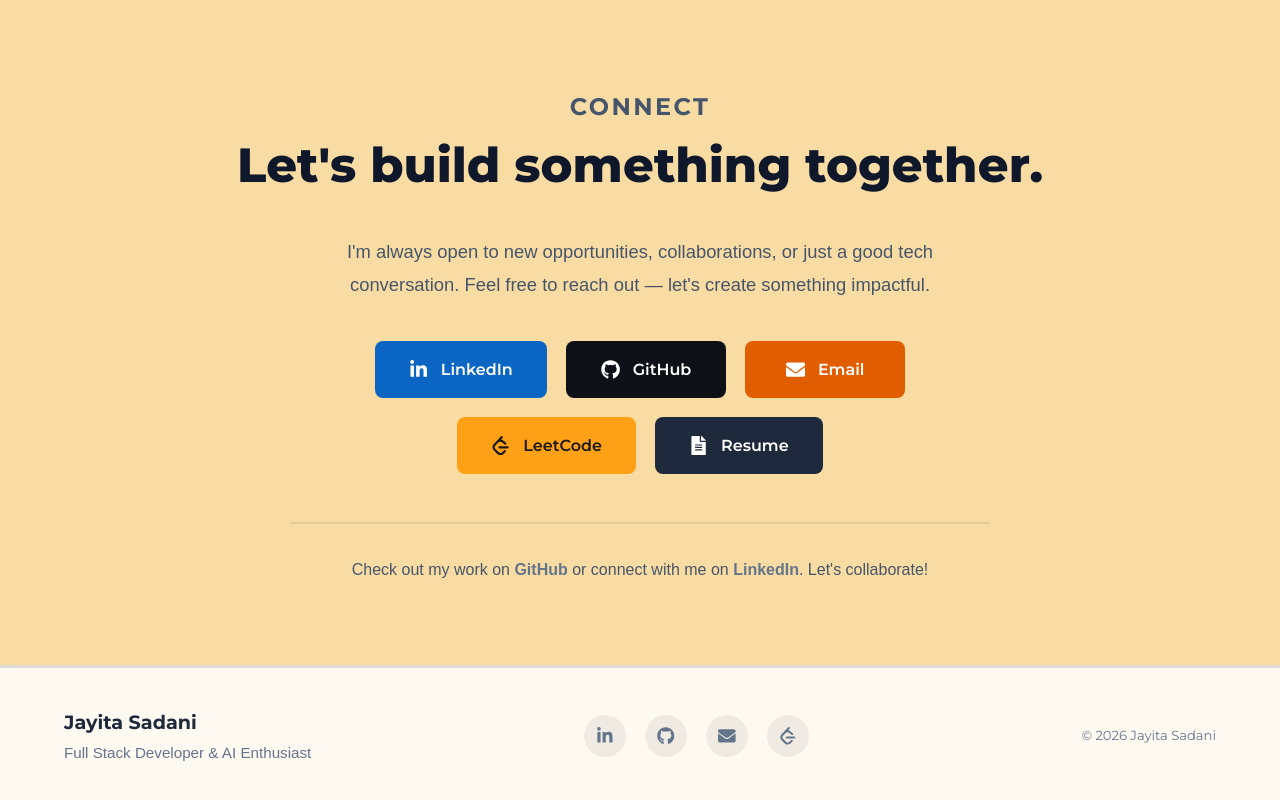
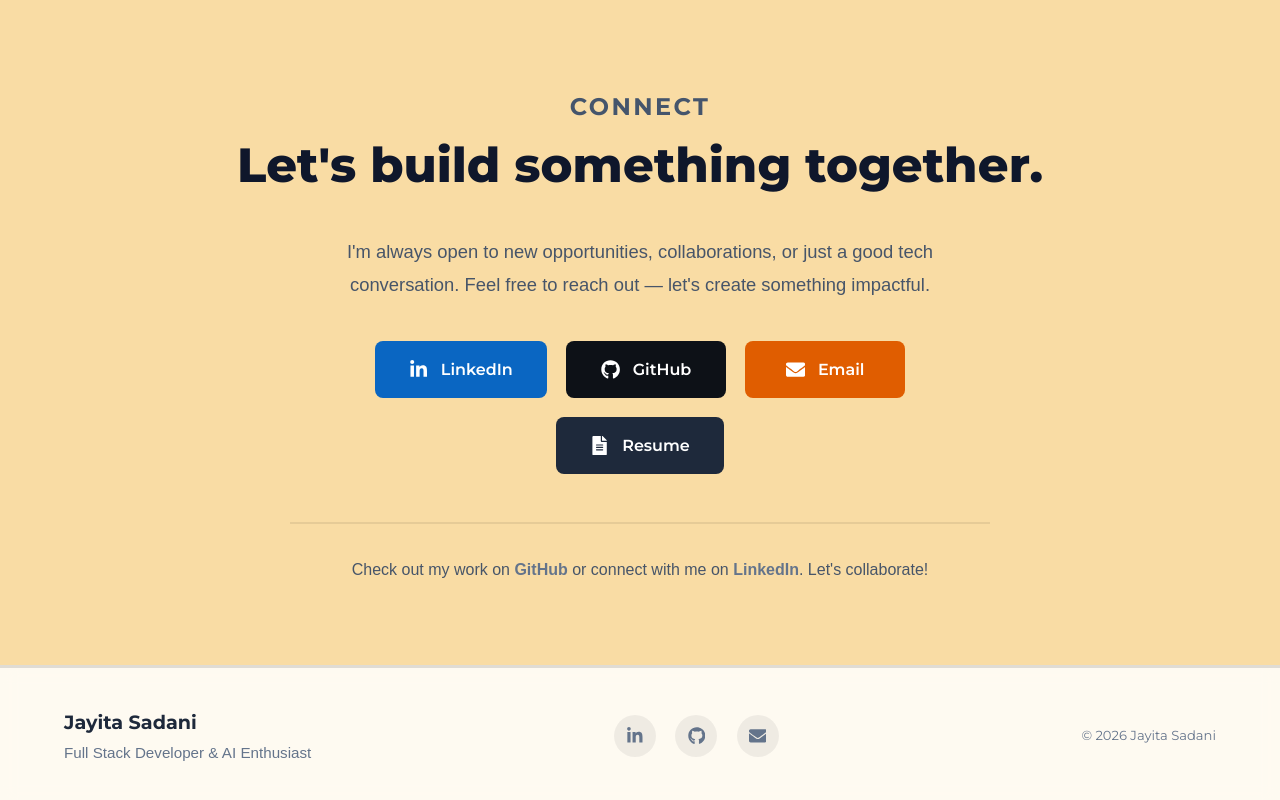
Before and after one commit to JayitaSd/Portfolio-Website, a React (Vite) app: page / in a window 1280 px wide. Shown: the part 5052-5852 px from the top of the page. Built offline with nearby package versions, Linux system fonts and the light colour scheme; a web font is replaced by a local one.

Commit message:
removed leet profile

```diff
--- a/src/sections/Connect.jsx
+++ b/src/sections/Connect.jsx
@@ -41,6 +41,7 @@ const Connect = () => {
                         <FaEnvelope className="connect-icon" />
                         <span>Email</span>
                     </a>
+                    {/*
                     <a
                         href="https://leetcode.com/u/JayitaS"
                         target="_blank"
@@ -50,6 +51,7 @@ const Connect = () => {
                         <SiLeetcode className="connect-icon" />
                         <span>LeetCode</span>
                     </a>
+                    */}
                     <a
                         href="https://drive.google.com/file/d/1e9NLq96v5T_pAihPll1-wTQhwUWPowbg/view?usp=drive_link"
                        target="_blank"
--- a/src/sections/Footer.jsx
+++ b/src/sections/Footer.jsx
@@ -37,7 +37,8 @@ const Footer = () => {
                         >
                             <FaEnvelope />
                         </a>
-                        <a
+                        {/*
+                            <a
                             href="https://leetcode.com/u/JayitaS"
                             target="_blank"
                             rel="noopener noreferrer"
@@ -46,6 +47,7 @@ const Footer = () => {
                         >
                             <SiLeetcode />
                         </a>
+                        */}
                     </div>
                 </div>
 
```
